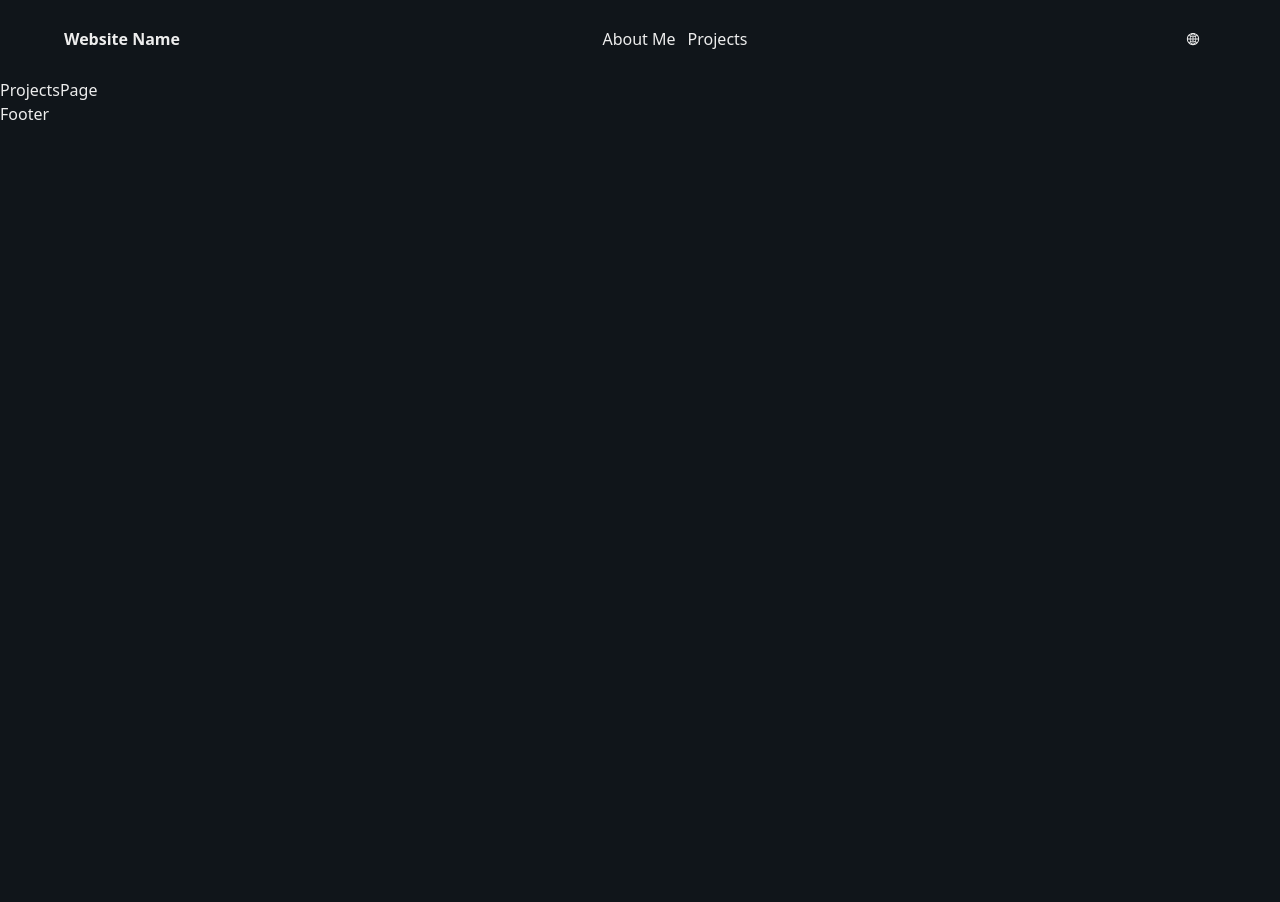
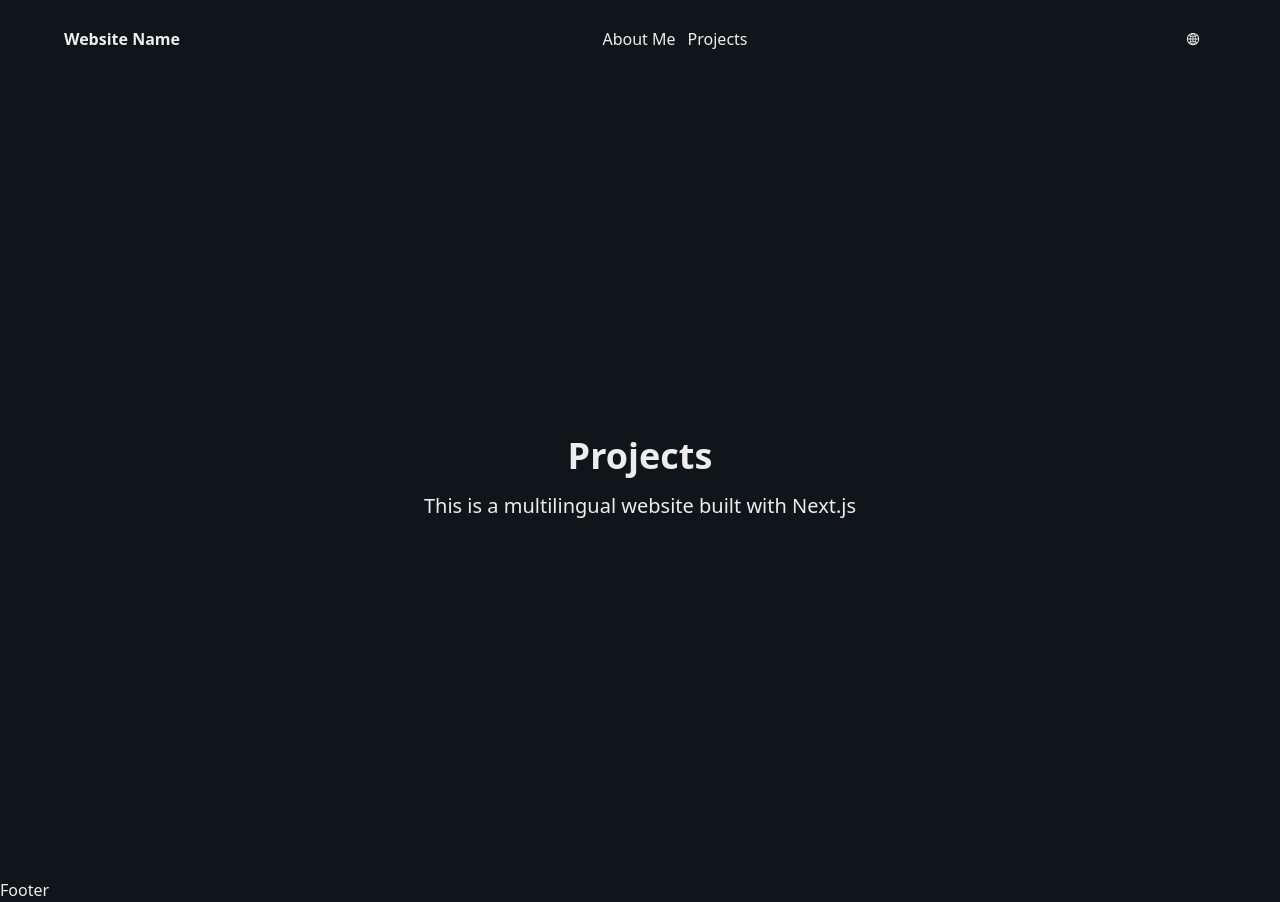
Before and after one commit to MestoChang/eden--portfolio, a Next.js app: page /en/projects in a window 1280 px wide. Before the commit the page ends 800 px from the top, so only its background shows below. Built offline with nearby package versions, Linux system fonts and the light colour scheme.

Commit message:
add pages

```diff
--- a/app/[locale]/about/page.jsx
+++ b/app/[locale]/about/page.jsx
@@ -1,7 +1,19 @@
+'use client';
+
 import React from 'react';
+import { useTranslations } from 'next-intl';
 
 const AboutMePage = () => {
-  return <div>AboutMePage</div>;
+  const t = useTranslations('About');
+
+  return (
+    <div className="flex min-h-screen flex-col items-center justify-center">
+      <div className="space-y-4 text-center">
+        <h1 className="text-4xl font-bold">{t('title')}</h1>
+        <p className="text-xl">{t('description')}</p>
+      </div>
+    </div>
+  );
 };
 
 export default AboutMePage;
--- a/app/[locale]/page.jsx
+++ b/app/[locale]/page.jsx
@@ -3,7 +3,7 @@
 import React from 'react';
 import { useTranslations } from 'next-intl';
 
-const Page = () => {
+const HomePage = () => {
   const t = useTranslations('Index');
 
   return (
@@ -16,4 +16,4 @@ const Page = () => {
   );
 };
 
-export default Page;
+export default HomePage;
--- a/app/[locale]/projects/page.jsx
+++ b/app/[locale]/projects/page.jsx
@@ -1,7 +1,19 @@
+'use client';
+
 import React from 'react';
+import { useTranslations } from 'next-intl';
 
 const ProjectsPage = () => {
-  return <div>ProjectsPage</div>;
+  const t = useTranslations('Projects');
+
+  return (
+    <div className="flex min-h-screen flex-col items-center justify-center">
+      <div className="space-y-4 text-center">
+        <h1 className="text-4xl font-bold">{t('title')}</h1>
+        <p className="text-xl">{t('description')}</p>
+      </div>
+    </div>
+  );
 };
 
 export default ProjectsPage;
```
